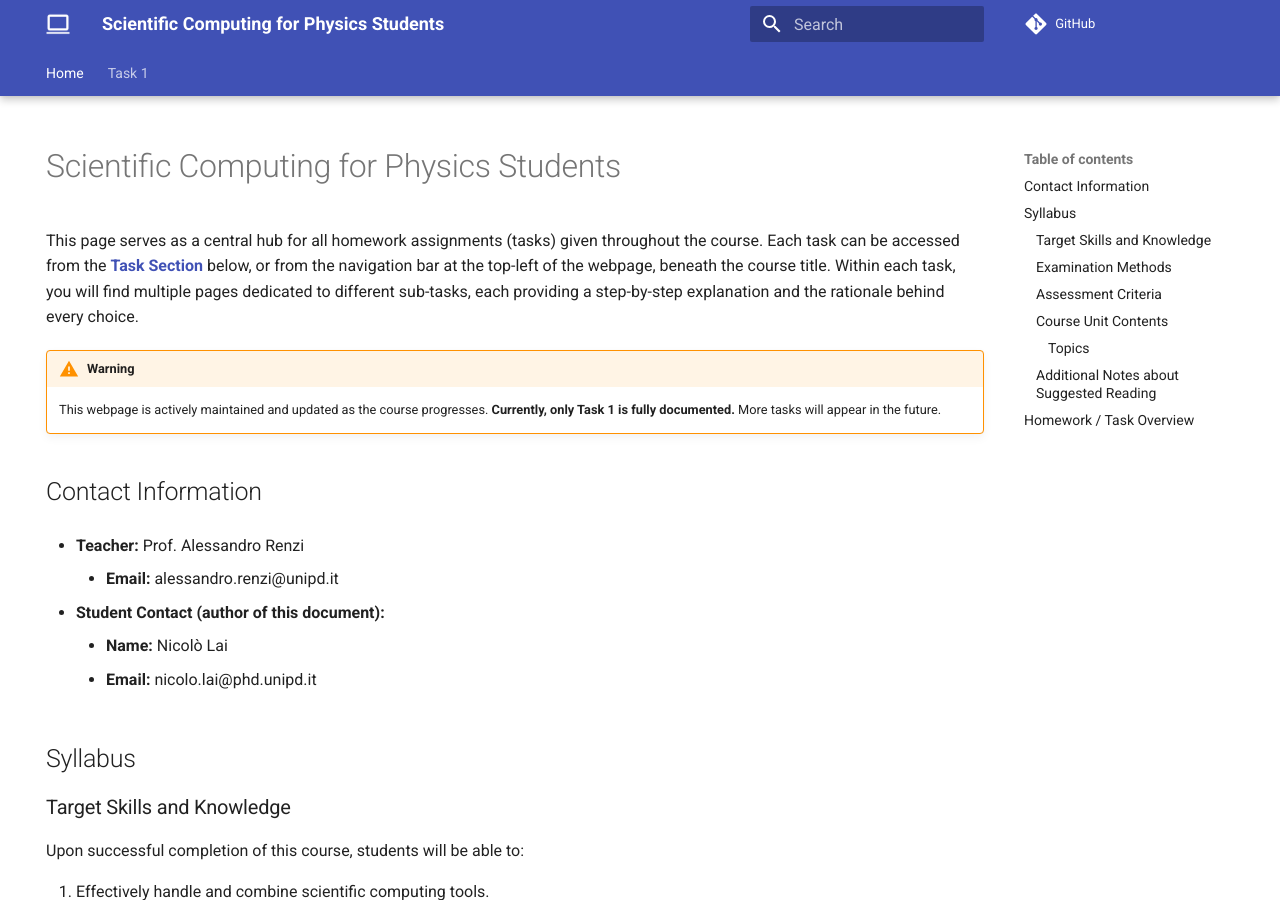
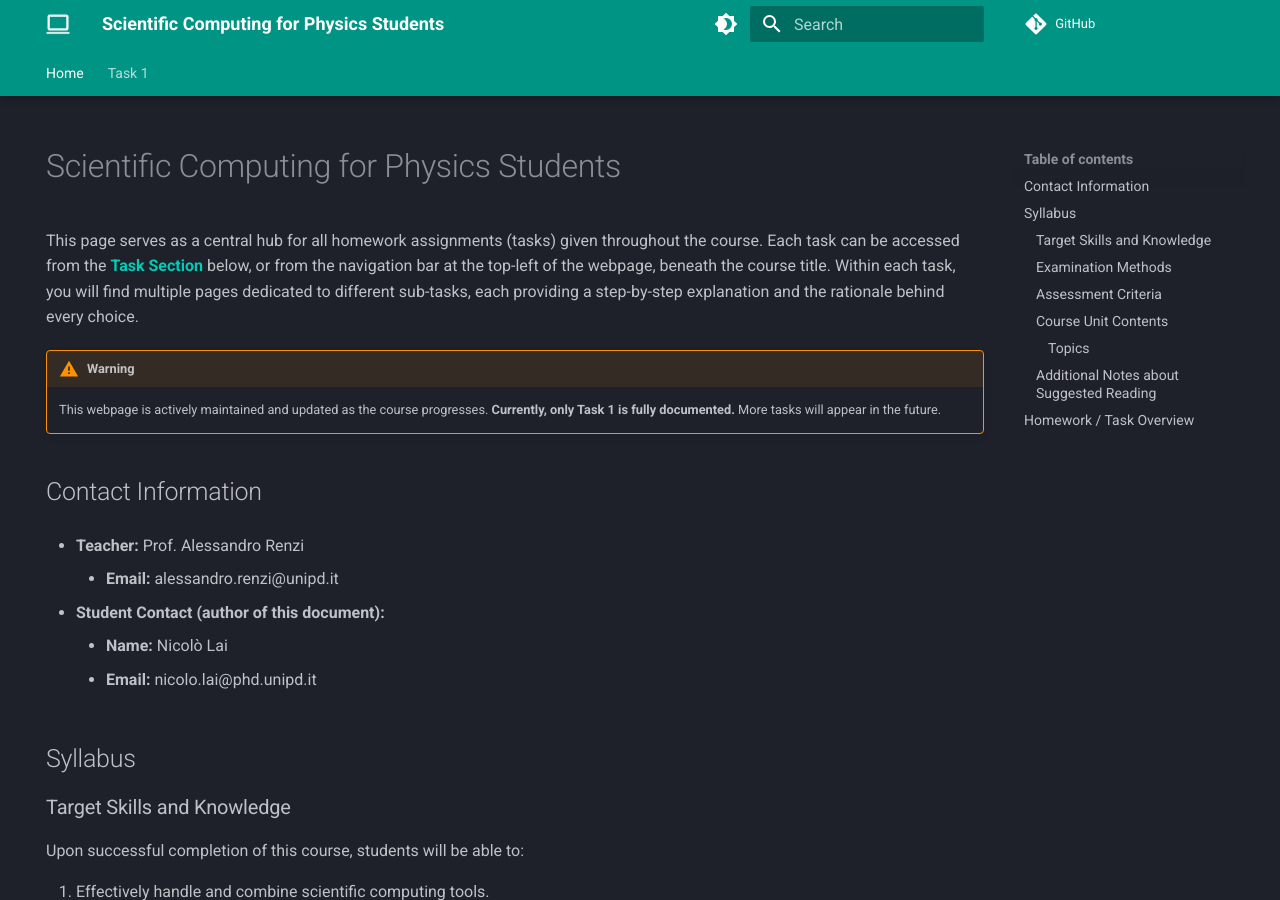
Before and after one commit to niklai99/ScientificComputing4Physics, an MkDocs documentation site: the page built from docs/index.md, in a window 1280 px wide and 900 px high. Built offline with MkDocs 1.6.1 and Material for MkDocs 9.7.7, drawn with Linux system fonts in a browser that asks for light colours; comment, search, counter and statistics services are not loaded.

Commit message:
Added light/dark mode switch

```diff
--- a/mkdocs.yml
+++ b/mkdocs.yml
@@ -15,7 +15,24 @@
   name: material
   logo: logo.png
   favicon: logo.png
-  # custom_dir: docs/overrides
+  palette:
+    # Palette toggle for dark mode
+    - media: "(prefers-color-scheme: light)"
+      scheme: slate
+      primary: teal
+      accent: cyan
+      toggle:
+        icon: material/brightness-4
+        name: Switch to light mode
+    # Palette toggle for light mode
+    - media: "(prefers-color-scheme: dark)"
+      scheme: default
+      primary: teal
+      accent: light blue
+      toggle:
+        icon: material/brightness-7
+        name: Switch to dark mode
+
   features:
       - content.code.copy
       - navigation.footer
@@ -28,6 +45,7 @@
       - search.highlight
       - search.suggest
       - toc.follow
+  # custom_dir: docs/overrides
 
 plugins:
     - search
```
